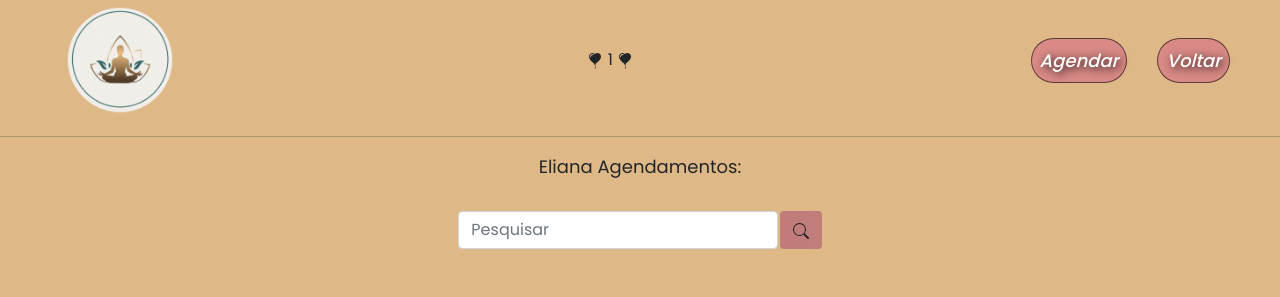
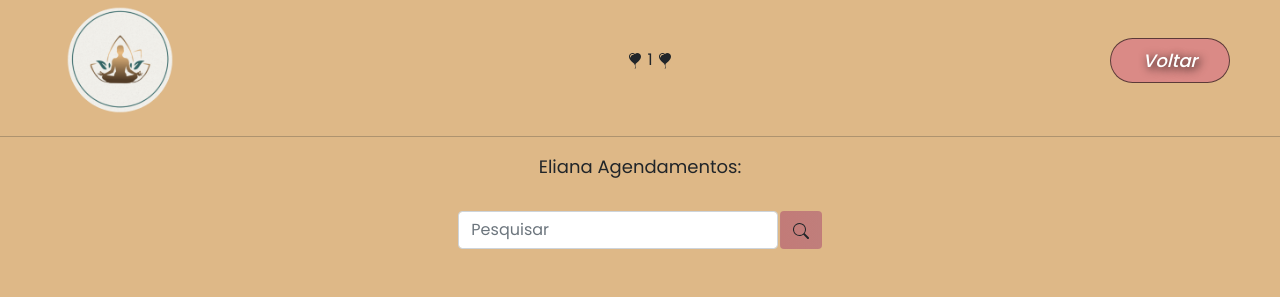
Before and after one commit to Pedrown1/Espaco_Reconectar, a PHP site: page /Eliana/AgendamentoEliana.php in a window 1280 px wide. Shown: the top 297 px of the page. Run offline with PHP 8.4, Linux system fonts and the light colour scheme; the visitor is signed in with stand-in values (Sample User, id 1); data that the repository does not hold is empty.

Commit message:
Ajuste - Tela Agendamento

```diff
--- a/Dany/AgendamentoDany.php
+++ b/Dany/AgendamentoDany.php
@@ -71,9 +71,9 @@ $conexao->query($sql_retroativo);
     </div>
 
     <div class="btns">
-        <div class="btn-agendar">
+        <!-- <div class="btn-agendar">
             <a href="../Dany/Dany.php">Agendar</a>
-        </div>
+        </div> -->
 
         <div class="btn-agendar">
             <a href="../Dany/Dany.php">Voltar</a>
--- a/Eliana/AgendamentoEliana.php
+++ b/Eliana/AgendamentoEliana.php
@@ -71,9 +71,9 @@
       </div>
 
       <div class="btns">
-        <div class="btn-agendar">
+        <!-- <div class="btn-agendar">
           <a href="../Eliana/Eliana.php">Agendar</a>
-        </div>
+        </div> -->
 
         <div class="btn-agendar">
           <a href="../Eliana/Eliana.php">Voltar</a>
--- a/Natalia/AgendamentoNatalia.php
+++ b/Natalia/AgendamentoNatalia.php
@@ -70,9 +70,9 @@
       </div>
 
       <div class="btns">
-        <div class="btn-agendar">
+        <!-- <div class="btn-agendar">
           <a href="../Natalia/NataliaSilva.php">Agendar</a>
-        </div>
+        </div> -->
 
         <div class="btn-agendar">
           <a href="../Natalia/NataliaSilva.php">Voltar</a>
--- a/styleAgendamento.css
+++ b/styleAgendamento.css
@@ -50,6 +50,8 @@ header img.logo-imagem {
   padding: 8px;
   background: rgb(218, 138, 134);
   font-size: 18px;
+  width: 120px;
+  text-align: center;
 }
 
 .btn-agendar a {
```
